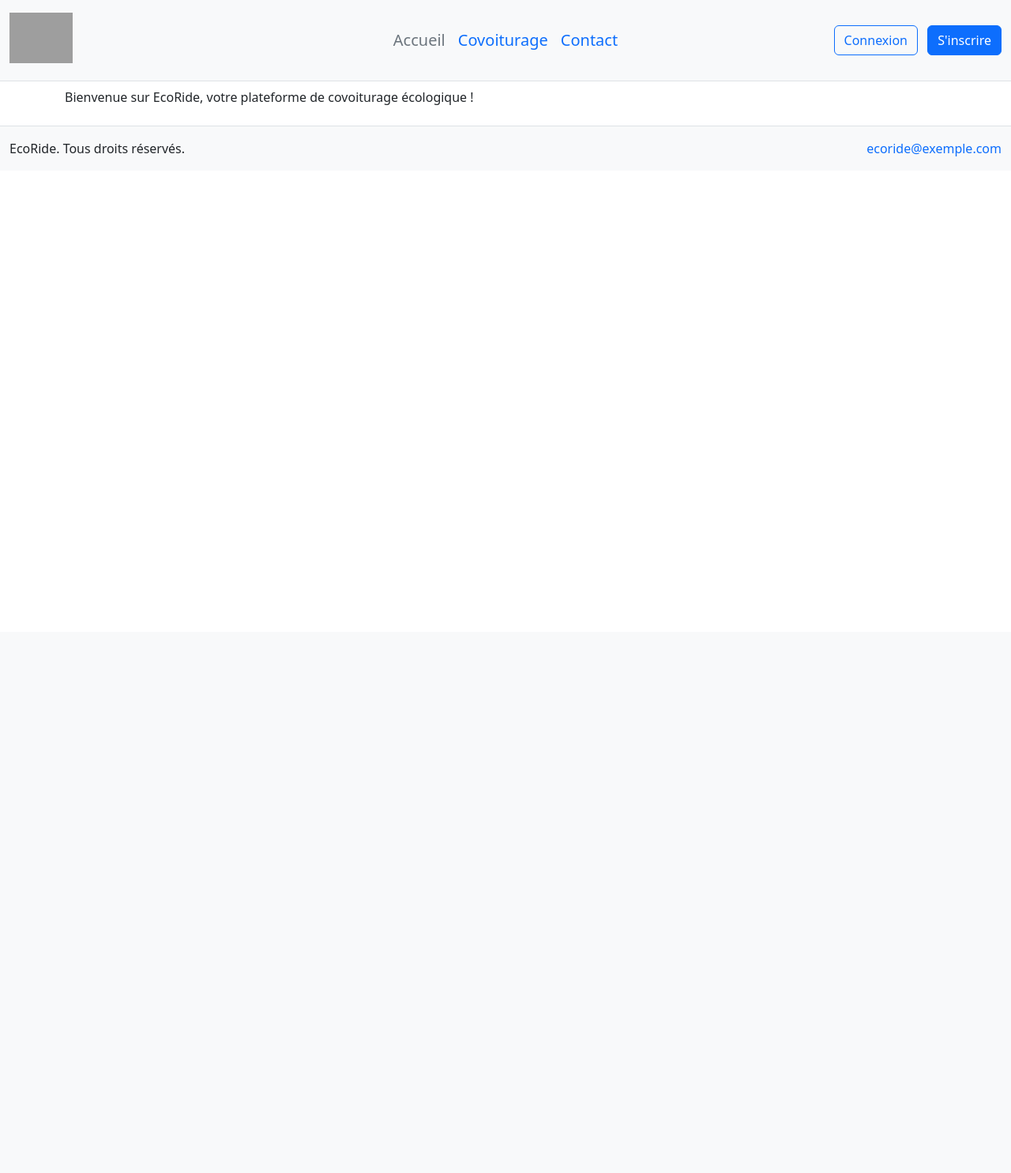
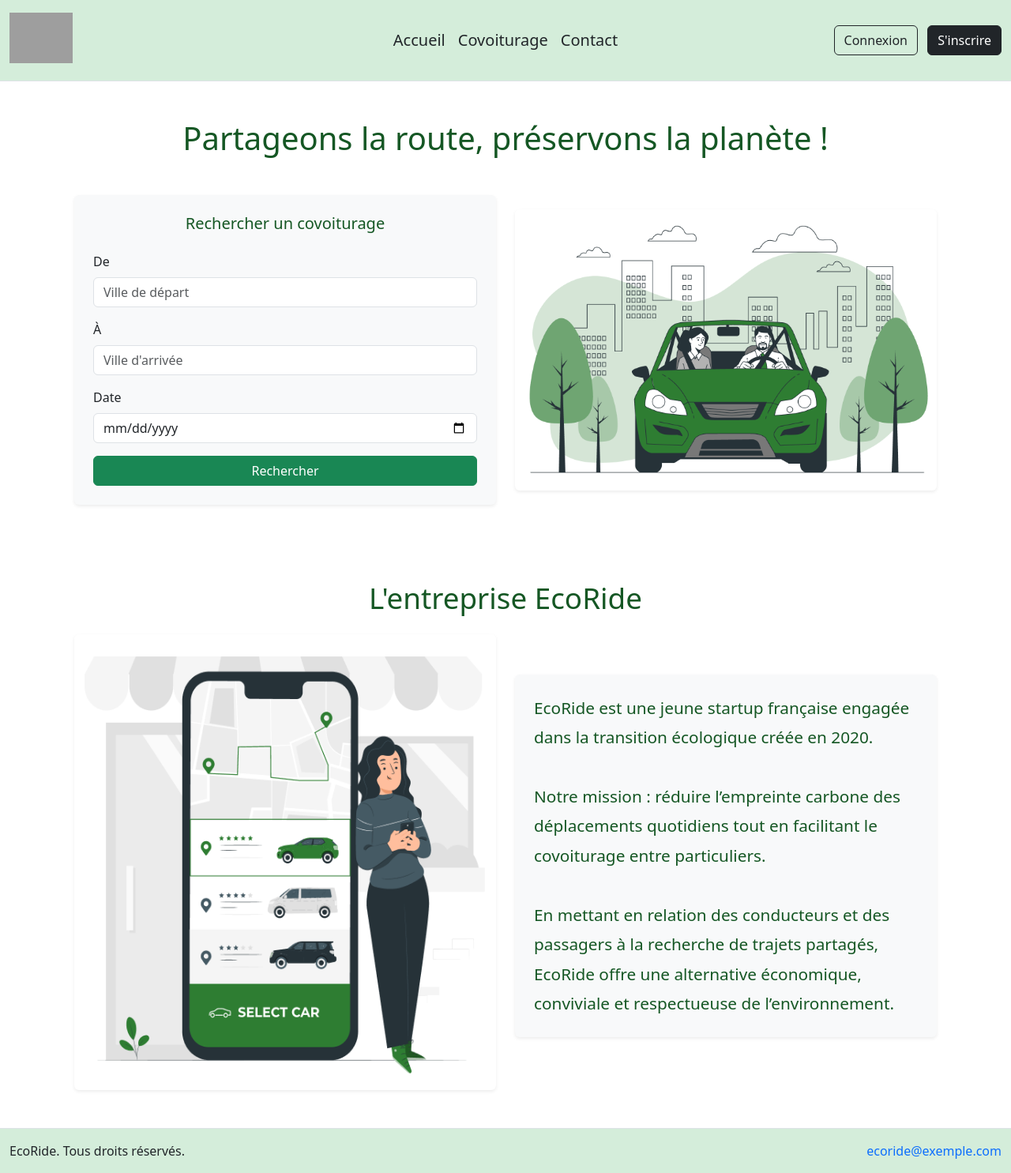
Before and after one commit to AntoineSimonin73/projet_ecoRide, a Symfony app: template templates/home.html.twig in a window 1280 px wide. Shown: the whole page at 79% size. Before the commit the page ends 198 px from the top, so only its background shows below. Run offline with Twig, Linux system fonts and the light colour scheme; the template is opened without the code that fills it, so the values that code supplies are empty; some libraries are stand-ins or nearby versions; grey boxes are pictures that could not be loaded.

Commit message:
création page d'accueil

```diff
--- /dev/null
+++ b/public/css/style.css
@@ -0,0 +1,5 @@
+.hover-highlight:hover {
+    background-color: rgba(0, 0, 0, 0.1); /* Fond gris clair au survol */
+    border-radius: 5px; /* Coins arrondis */
+    transition: background-color 0.3s ease; /* Animation fluide */
+}
--- a/templates/blocDeCode/footer.html.twig
+++ b/templates/blocDeCode/footer.html.twig
@@ -1,10 +1,10 @@
-<footer class="bg-light border-top py-3 mt-4">
+<footer class="border-top py-3" style="background-color: #d4edda;"> <!-- Fond vert léger -->
     <div class="container-fluid">
-        <div class="d-flex justify-content-between align-items-center">
-            <div>
+        <div class="d-flex flex-wrap align-items-center justify-content-between">
+            <div class="col-md-3 mb-2 mb-md-0">
                 <p class="mb-0">EcoRide. Tous droits réservés.</p>
             </div>
-            <div>
+            <div class="col-md-auto mb-2 justify-content-center mb-md-0">
                 <p class="mb-0"><a href="mailto:ecoride@exemple.com" class="text-decoration-none">ecoride@exemple.com</a></p>
             </div>
         </div>
--- a/templates/blocDeCode/header.html.twig
+++ b/templates/blocDeCode/header.html.twig
@@ -1,4 +1,4 @@
-<header class="bg-light border-bottom">
+<header class="border-bottom" style="background-color: #d4edda;"> <!-- Fond vert léger -->
     <div class="container-fluid">
         <div class="d-flex flex-wrap align-items-center justify-content-between py-3">
             <div class="col-md-3 mb-2 mb-md-0">
@@ -6,14 +6,14 @@
                     <img src="{{ asset('images/logo.svg') }}" alt="Logo EcoRide" width="80" height="64">
                 </a>
             </div>
-            <ul class="nav col-12 col-md-auto mb-2 justify-content-center mb-md-0 fs-5"> <!-- Ajout de la classe fs-5 -->
-                <li><a href="{{ path('app_home') }}" class="nav-link px-2 link-secondary">Accueil</a></li>
-                <li><a href="#" class="nav-link px-2">Covoiturage</a></li>
-                <li><a href="#" class="nav-link px-2">Contact</a></li>
+            <ul class="nav col-12 col-md-auto mb-2 justify-content-center mb-md-0 fs-5">
+                <li><a href="{{ path('app_home') }}" class="nav-link px-2 text-dark hover-highlight">Accueil</a></li>
+                <li><a href="#" class="nav-link px-2 text-dark hover-highlight">Covoiturage</a></li>
+                <li><a href="#" class="nav-link px-2 text-dark hover-highlight">Contact</a></li>
             </ul>
             <div class="col-md-3 text-end">
-                <a href="{{ path('app_login') }}" class="btn btn-outline-primary me-2">Connexion</a>
-                <a href="{{ path('app_login') }}" class="btn btn-primary">S'inscrire</a>
+                <a href="{{ path('app_login') }}" class="btn btn-outline-dark me-2">Connexion</a>
+                <a href="{{ path('app_login') }}" class="btn btn-dark">S'inscrire</a>
             </div>
         </div>
     </div>
--- a/templates/home.html.twig
+++ b/templates/home.html.twig
@@ -3,10 +3,56 @@
 {% block title %}Accueil - EcoRide{% endblock %}
 
 {% block body %}
-    <header>
-        <h1>{{ title }}</h1>
+    <header class="py-5">
+        <div class="container">
+            <h1 class="text-center mb-5" style="color: #155724;">Partageons la route, préservons la planète !</h1> <!-- Texte vert foncé -->
+            <div class="row align-items-center">
+                <!-- Formulaire -->
+                <div class="col-md-6">
+                    <div class="card p-4 shadow-sm border-0" style="background-color: #f8f9fa;"> <!-- Fond gris clair -->
+                        <h2 class="h5 mb-4 text-center" style="color: #155724;">Rechercher un covoiturage</h2>
+                        <form action="" method="GET">
+                            <div class="mb-3">
+                                <label for="from" class="form-label">De</label>
+                                <input type="text" id="from" name="from" class="form-control" placeholder="Ville de départ" required>
+                            </div>
+                            <div class="mb-3">
+                                <label for="to" class="form-label">À</label>
+                                <input type="text" id="to" name="to" class="form-control" placeholder="Ville d'arrivée" required>
+                            </div>
+                            <div class="mb-3">
+                                <label for="date" class="form-label">Date</label>
+                                <input type="date" id="date" name="date" class="form-control" required>
+                            </div>
+                            <button type="submit" class="btn btn-success w-100">Rechercher</button> <!-- Bouton vert -->
+                        </form>
+                    </div>
+                </div>
+                <!-- Image -->
+                <div class="col-md-6">
+                    <img src="{{ asset('images/accueilCovoit.png') }}" alt="EcoRide" class="img-fluid rounded shadow-sm">
+                </div>
+            </div>
+        </div>
     </header>
-    <main>
-        <p>Bienvenue sur EcoRide, votre plateforme de covoiturage écologique !</p>
+    <main class="py-5">
+        <div class="container">
+            <h2 class="text-center mb-4" style="color: #155724; font-size: 2.3rem;">L'entreprise EcoRide</h2> <!-- Titre centré -->
+            <div class="row align-items-center">
+                <!-- Image à gauche -->
+                <div class="col-md-6">
+                    <img src="{{ asset('images/accueilEntreprise.png') }}" alt="EcoRide" class="img-fluid rounded shadow-sm">
+                </div>
+                <!-- Paragraphe à droite -->
+                <div class="col-md-6 d-flex align-items-center">
+                    <p class="card p-4 shadow-sm border-0" style="color: #155724; line-height: 1.8; font-size: 1.3rem; background-color: #f8f9fa;">
+                        EcoRide est une jeune startup française engagée dans la transition écologique créée en 2020.<br><br>
+                        Notre mission : réduire l’empreinte carbone des déplacements quotidiens tout en facilitant le covoiturage entre particuliers.<br><br>
+                        En mettant en relation des conducteurs et des passagers à la recherche de trajets partagés,
+                        EcoRide offre une alternative économique, conviviale et respectueuse de l’environnement.
+                    </p>
+                </div>
+            </div>
+        </div>
     </main>
 {% endblock %}
```
Also changed, not shown: public/images/accueilCovoit.png (added), public/images/accueilEntreprise.png (added).
